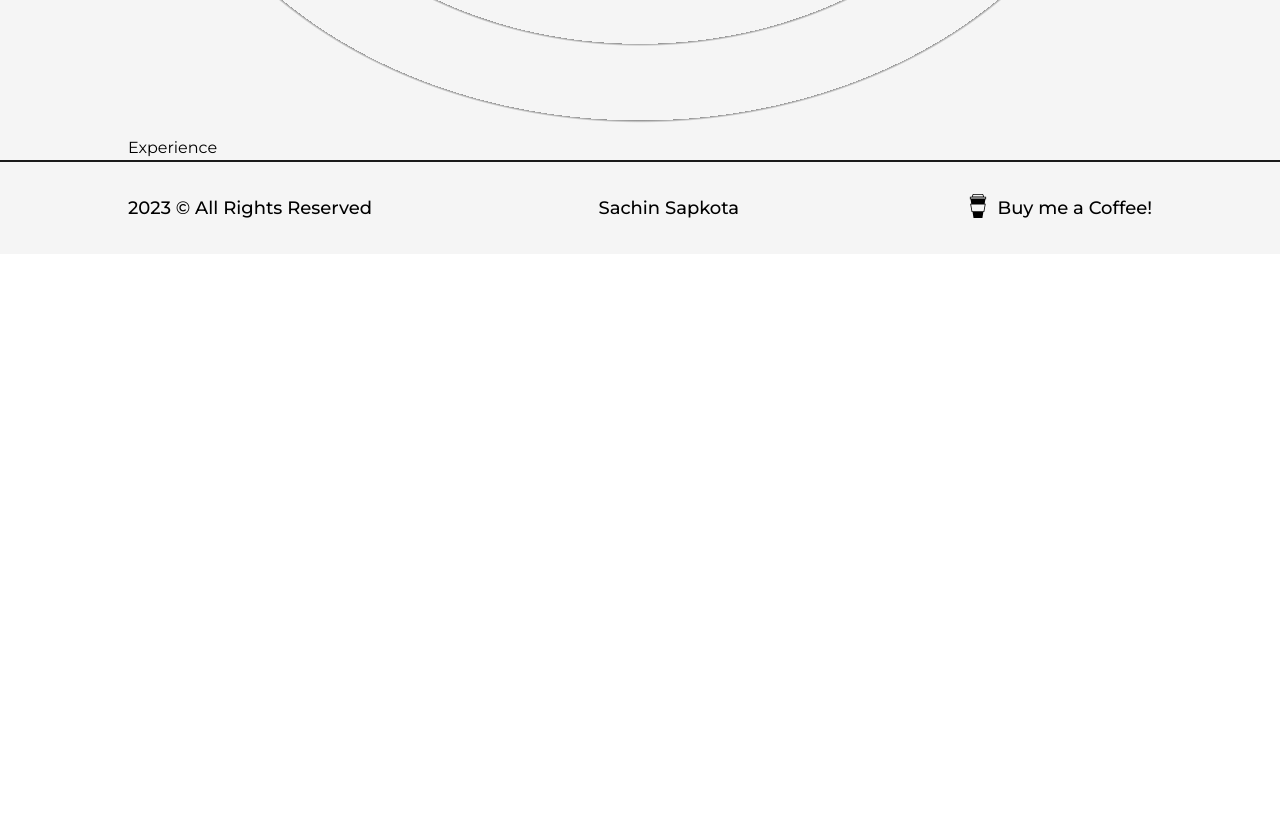
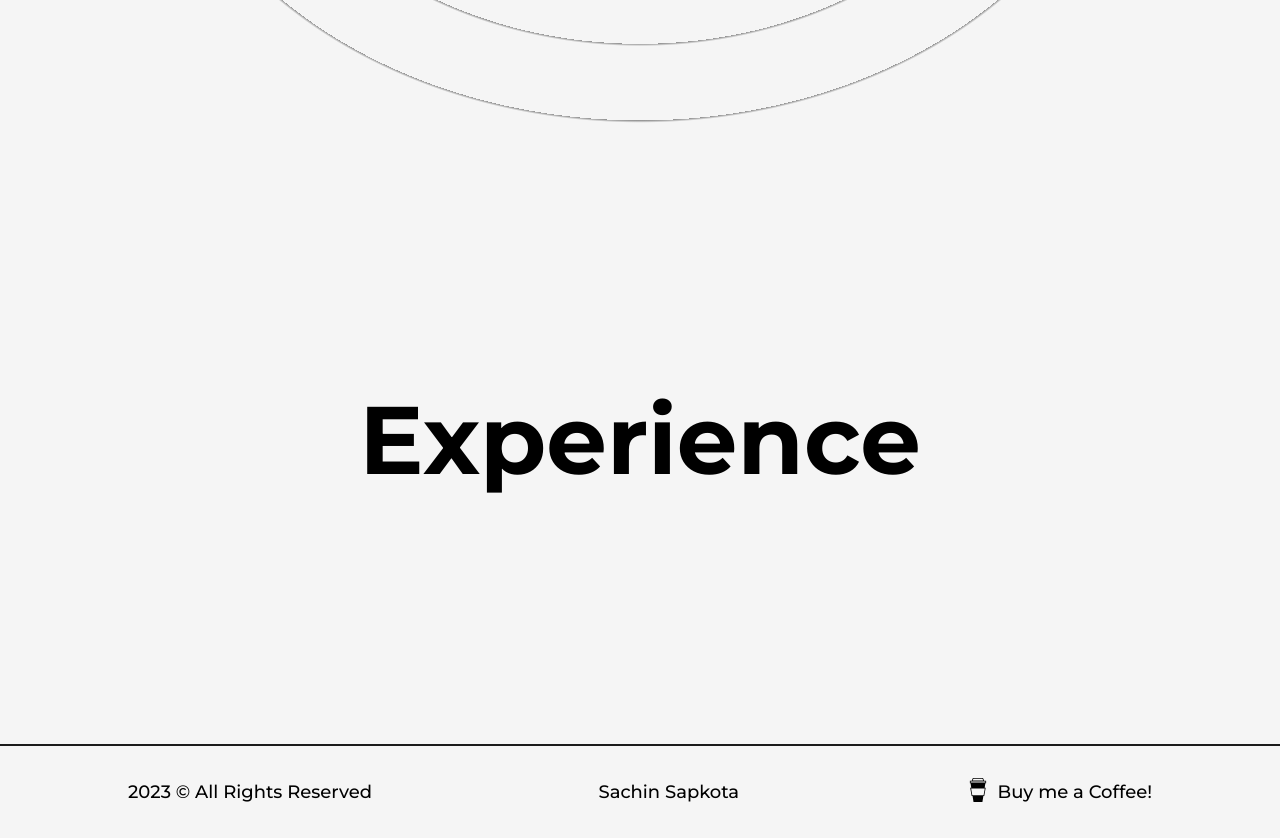
Before and after one commit to sachin-sapkota/sachin-portfolio, a Next.js app: page /about in a window 1280 px wide. Shown: the part 1940-2778 px from the top of the page. Before the commit the page ends 2194 px from the top, so only its background shows below. Built offline with nearby package versions, Linux system fonts and the light colour scheme.

Commit message:
experience work

```diff
--- a/src/components/Experience.tsx
+++ b/src/components/Experience.tsx
@@ -1,7 +1,48 @@
 import React from 'react';
 
+interface detailType {
+  position: string;
+  company: string;
+  companyLink: string;
+  time: string;
+  address: string;
+  work: string;
+}
+const Details = ({
+  position,
+  company,
+  companyLink,
+  time,
+  address,
+  work,
+}: detailType) => {
+  return (
+    <li>
+      <div>
+        <h3>
+          {position}&nbsp;<a href={companyLink}>@{company}</a>
+        </h3>
+        <span>
+          {time} | {address}
+        </span>
+        <p>{work}</p>
+      </div>
+    </li>
+  );
+};
 const Experience = () => {
-  return <div>Experience</div>;
+  return (
+    <div className="my-64">
+      <h2 className="font-bold text-8xl mb-32 w-full text-center">
+        Experience
+      </h2>
+      <div className="w-3/4 mx-auto relative">
+        <ul>
+          <li></li>
+        </ul>
+      </div>
+    </div>
+  );
 };
 
 export default Experience;
```
